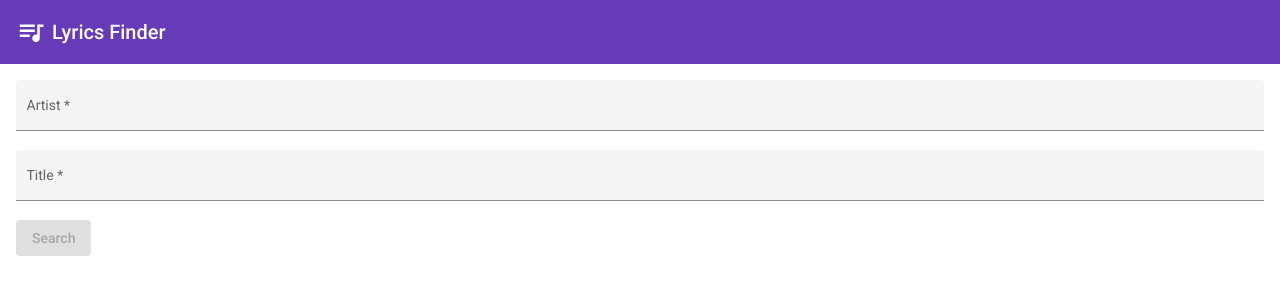
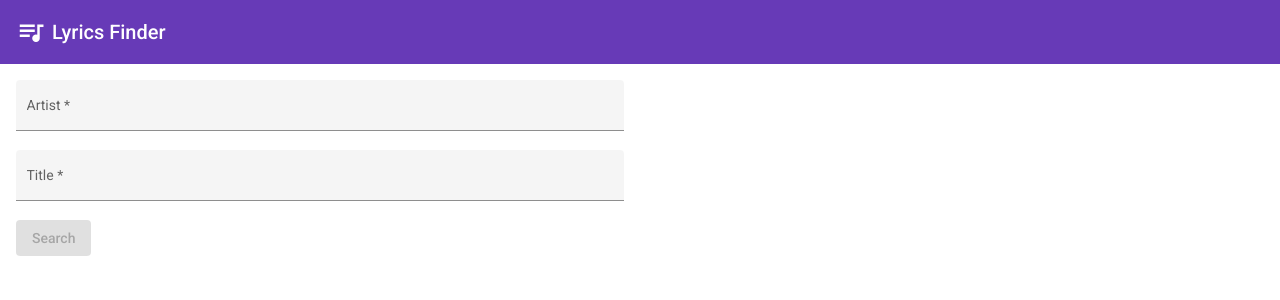
Before and after one commit to lyraddigital/lyric-finder-frontend, an Angular app: page / in a window 1280 px wide. Shown: the top 300 px of the page. Built offline with nearby package versions, Linux system fonts and the light colour scheme.

Commit message:
Some extra changes

```diff
--- a/src/app/app.component.html
+++ b/src/app/app.component.html
@@ -14,7 +14,7 @@
       <input matInput placeholder="Title" formControlName="title" />
     </mat-form-field>
     <div>
-      <button mat-flat-button color="primary" [disabled]="lyricsFormGroup.invalid">Search</button>
+      <button mat-flat-button color="primary" [disabled]="isSubmitButtonDisabled">Search</button>
     </div>
   </form>
 
--- a/src/app/app.component.scss
+++ b/src/app/app.component.scss
@@ -23,3 +23,23 @@ form, #main-screen {
 #main-screen, #results {
     flex: 1 0 0;
 }
+
+#results {
+    margin-top: 16px;
+    overflow-y: scroll;
+}
+
+@media (orientation: landscape) {
+    #main-screen {
+        flex-direction: row;
+    }
+
+    form {
+        flex: 1 0 0;
+    }
+
+    #results {
+        margin-top: 0;
+        margin-left: 16px;
+    }
+}
--- a/src/app/app.component.ts
+++ b/src/app/app.component.ts
@@ -1,6 +1,6 @@
 import { Component, OnInit } from '@angular/core';
 import { SafeHtml } from '@angular/platform-browser';
-import { FormBuilder, FormGroup, Validators } from '@angular/forms';
+import { AbstractControl, FormBuilder, FormGroup, Validators } from '@angular/forms';
 
 import { LyricsService } from 'src/app/core/lyrics/lyrics.service';
 import { LoadingService } from 'src/app/core/loading/loading.service';
@@ -18,6 +18,8 @@ export class AppComponent implements OnInit {
   showError: boolean;
   isLoading: boolean;
   lyricsFormGroup: FormGroup;
+  artistFieldControl: AbstractControl;
+  titleFieldControl: AbstractControl;
 
   constructor(
     private readonly formBuilder: FormBuilder,
@@ -31,15 +33,24 @@ export class AppComponent implements OnInit {
       title: ['', Validators.required]
     });
 
+    this.artistFieldControl = this.lyricsFormGroup.get('artist');
+    this.titleFieldControl = this.lyricsFormGroup.get('title');
+
     this.loadingService.loaderStateChange().subscribe(state => {
       this.isLoading = state === LoaderState.Opened;
+      this.toggleFields();
     });
   }
 
   performSearch() {
     if (this.lyricsFormGroup.valid) {
-      const artist = this.lyricsFormGroup.get('artist').value;
-      const title = this.lyricsFormGroup.get('title').value;
+      const artist = this.artistFieldControl.value;
+      const title = this.titleFieldControl.value;
+
+      this.artistFieldControl.setValue(null, { emitEvent: false });
+      this.artistFieldControl.markAsPristine();
+      this.artistFieldControl.markAsUntouched();
+      this.titleFieldControl.setValue(null, { emitEvent: false });
 
       this.lyricsService.searchLyricsForSong(artist, title).subscribe(
         result => {
@@ -53,4 +64,18 @@ export class AppComponent implements OnInit {
       );
     }
   }
+
+  get isSubmitButtonDisabled() {
+    return this.isLoading || this.lyricsFormGroup.invalid;
+  }
+
+  private toggleFields() {
+    if (this.isLoading) {
+      this.artistFieldControl.disable();
+      this.titleFieldControl.disable();
+    } else {
+      this.artistFieldControl.enable();
+      this.titleFieldControl.enable();
+    }
+  }
 }
```
